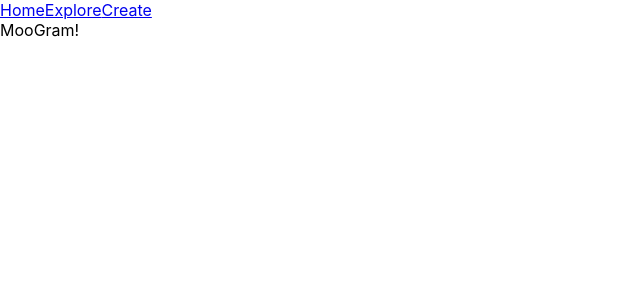
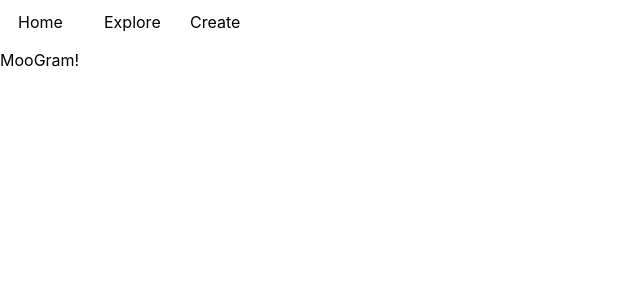
Before and after one commit to SteJoSi/phase-2-project-MooGram, a React (Create React App) app: page / in a window 1280 px wide. Shown: the top 300 px of the page, without its empty margins (0-640 px from the left). Built offline with nearby package versions, Linux system fonts and the light colour scheme.

Commit message:
add style to NavBar

```diff
--- a/src/App.js
+++ b/src/App.js
@@ -2,12 +2,22 @@ import React from "react";
 // import ReactDOM  from "react";
 import { NavLink, Route, Switch } from "react-router-dom";
 
+//styling for NavBar
+const navStyles = {
+  display: "inline-block",
+  width: "50px",
+  padding: "12px",
+  margin: "0 6px 6px",
+  textDecoration: "none",
+  color: "black",
+}
+
 function NavBar() {
   return (
     <div>
-      <NavLink exact to="/">Home</NavLink>
-      <NavLink exact to="/explore">Explore</NavLink>
-      <NavLink exact to="/create">Create</NavLink>
+      <NavLink exact to="/" style={navStyles}>Home</NavLink>
+      <NavLink exact to="/explore" style={navStyles}>Explore</NavLink>
+      <NavLink exact to="/create" style={navStyles}>Create</NavLink>
     </div>
 
   )
```
